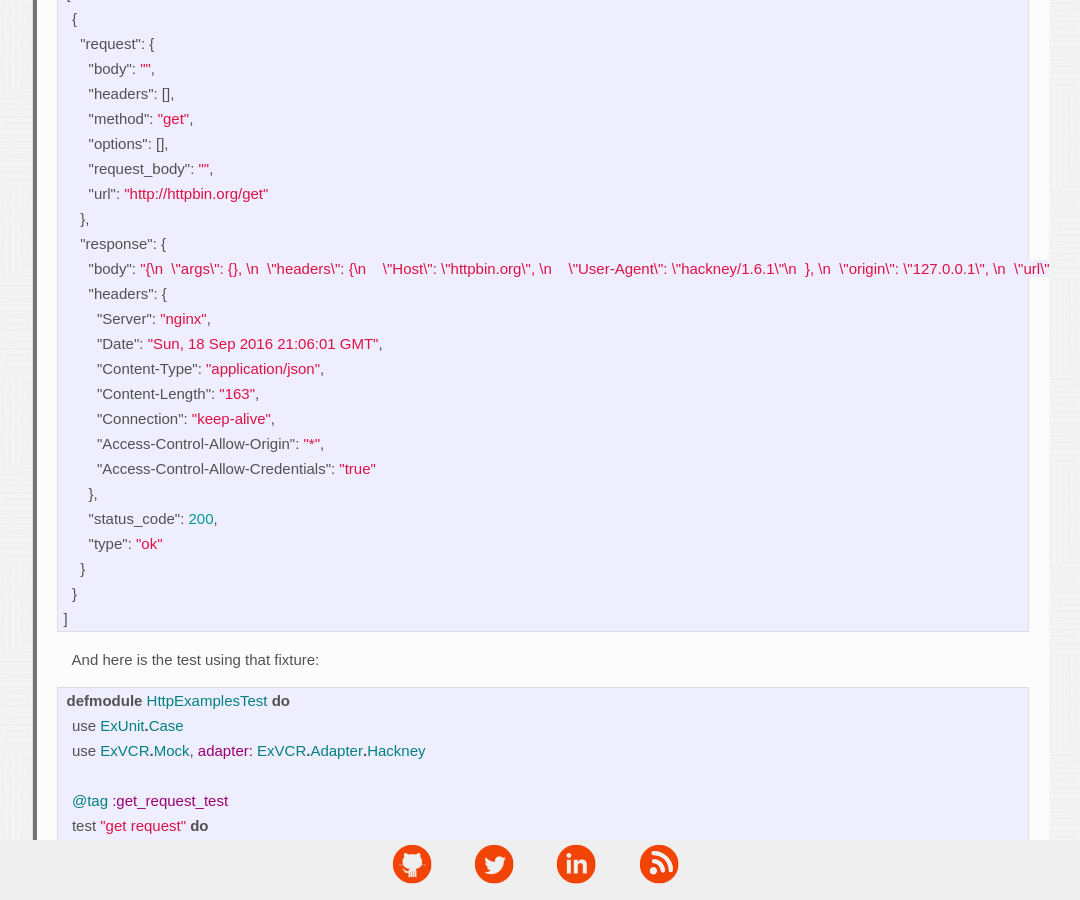
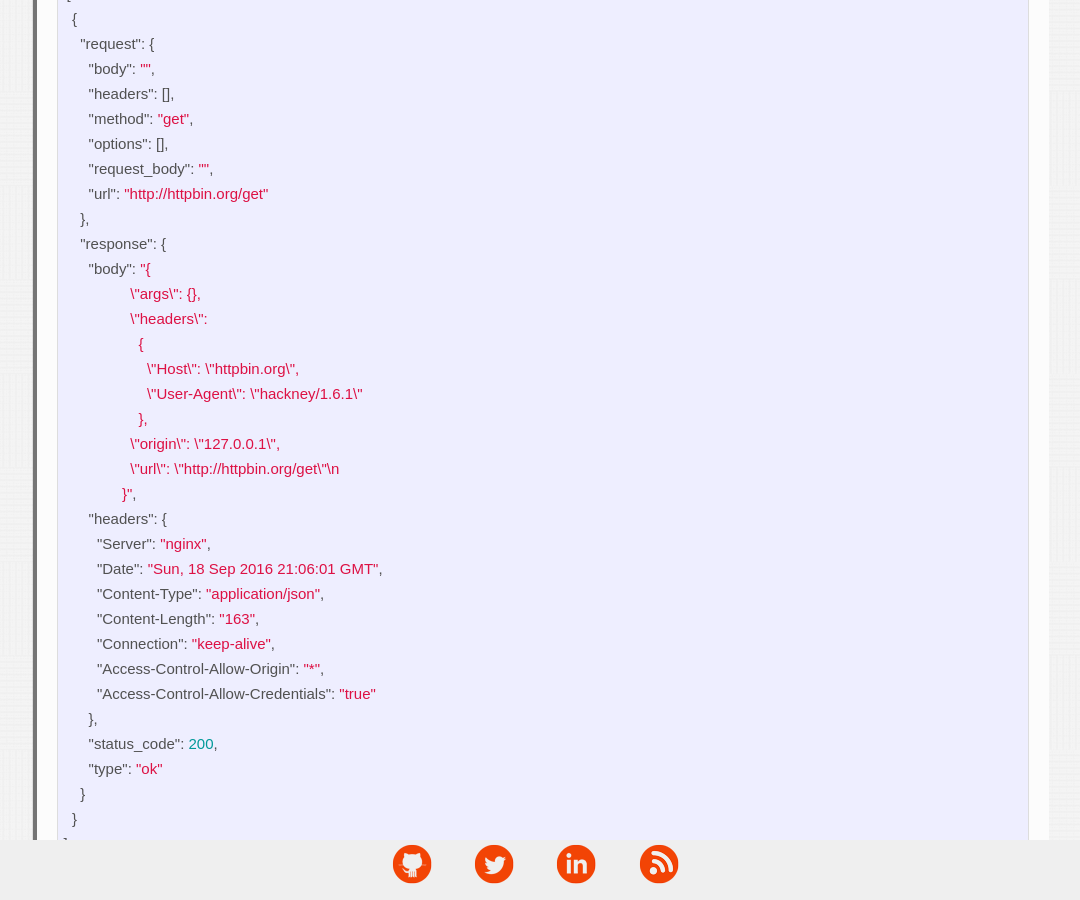
Before and after one commit to mercul3s/mercedescoyle.com-jekyll, a Jekyll site: the page built from blog/_posts/2016-09-18-testing-elixir-http-client-with-exvcr-and-httpoison.md, in a window 1280 px wide and 900 px high, scrolled down 1318 px. Shown: the whole window, without its empty margins (97-1177 px from the left). Built offline with Jekyll 4.4.1, drawn with Linux system fonts in a browser that asks for light colours.

Commit message:
Formatted code snippets for readability

```diff
--- a/blog/_posts/2016-09-18-testing-elixir-http-client-with-exvcr-and-httpoison.md
+++ b/blog/_posts/2016-09-18-testing-elixir-http-client-with-exvcr-and-httpoison.md
@@ -6,7 +6,7 @@ tags:
 - tech
 type: post
 published: true
-date:	2016-09-18 13:16
+date:   2016-09-18 13:16
 ---
 I've recently started working on a fun new distributed systems project written in Elixir. Functional programming and immutable languages are a brave new world for me, and getting used to the syntax and structure has been a delightfully frustrating challenge. One of the first things I had a chance to dig into was writing some helper functions to call an API (Marathon, in this case). HTTPoison and its dependent library Hackney are pretty straightfoward and easy to use.
 Here's a super simple example of an HTTP GET request using HTTPoison. Note: if you're not using [httpbin](httpbin.org) for http testing, you should! It provides a route for every HTTP verb with appropriate responses that you can test against, including one for testing response codes. You can also fork a copy and run it locally for testing so as not to depend on a live site.
@@ -34,7 +34,16 @@ Here's the json fixture for our get request function:
       "url": "http://httpbin.org/get"
     },
     "response": {
-      "body": "{\n  \"args\": {}, \n  \"headers\": {\n    \"Host\": \"httpbin.org\", \n    \"User-Agent\": \"hackney/1.6.1\"\n  }, \n  \"origin\": \"127.0.0.1\", \n  \"url\": \"http://httpbin.org/get\"\n}\n",
+      "body": "{
+                \"args\": {},
+                \"headers\":
+                  {
+                    \"Host\": \"httpbin.org\",
+                    \"User-Agent\": \"hackney/1.6.1\"
+                  },
+                \"origin\": \"127.0.0.1\",
+                \"url\": \"http://httpbin.org/get\"\n
+              }",
       "headers": {
         "Server": "nginx",
         "Date": "Sun, 18 Sep 2016 21:06:01 GMT",
@@ -58,10 +67,10 @@ defmodule HttpExamplesTest do
 
   @tag :get_request_test
   test "get request" do
-  	use_cassette "http_get_request" do
-  		request_data = HttpExamples.get_request
-  		assert Map.get(request_data, :status_code) == 200
-  	end
+    use_cassette "http_get_request" do
+      request_data = HttpExamples.get_request
+      assert Map.get(request_data, :status_code) == 200
+    end
   end
 end
 {% endhighlight %}
```
